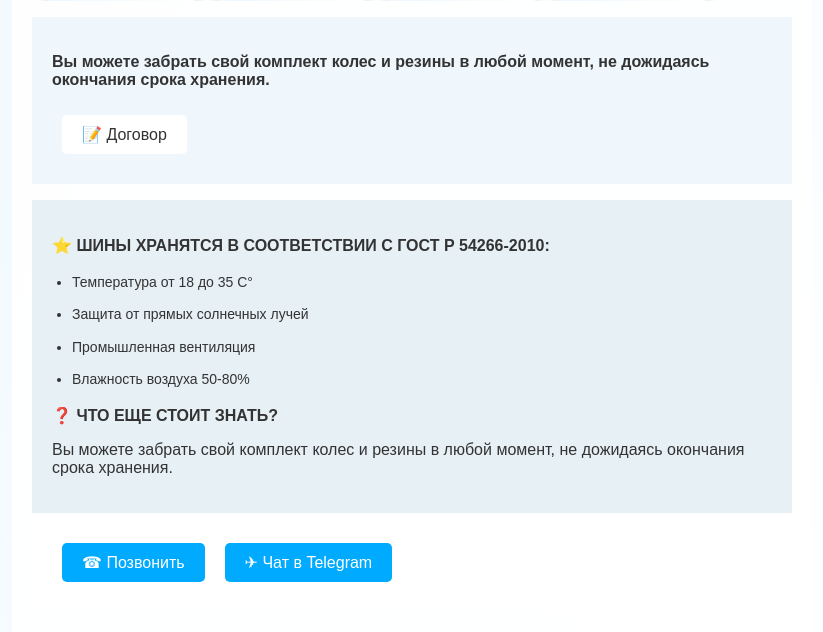
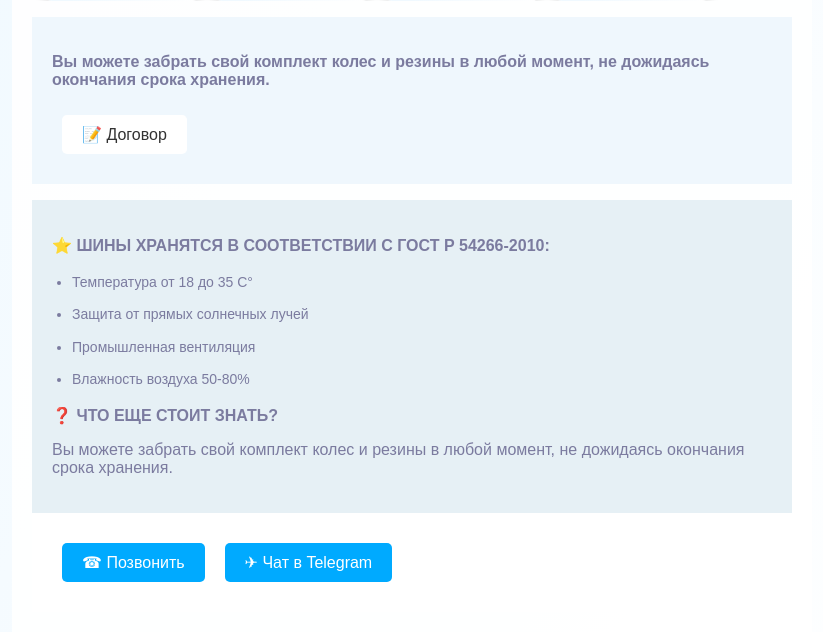
Before and after one commit to enver-isliamov/OtelShin, a PHP site: page / in a window 1280 px wide. Shown: the part 2764-3396 px from the top of the page, without its empty margins (228-1051 px from the left). Run offline with PHP 8.4, Linux system fonts and the light colour scheme.

Commit message:
Update styles.css

```diff
--- a/styles.css
+++ b/styles.css
@@ -1,7 +1,7 @@
 body{
      font-family:Arial,sans-serif;
      background:linear-gradient(120deg,#f0f9ff 50%,#fff 100%);
-     color:#333;
+     color:#7b7b9f;
      margin:0;
      padding:0;
      display:flex;
```
